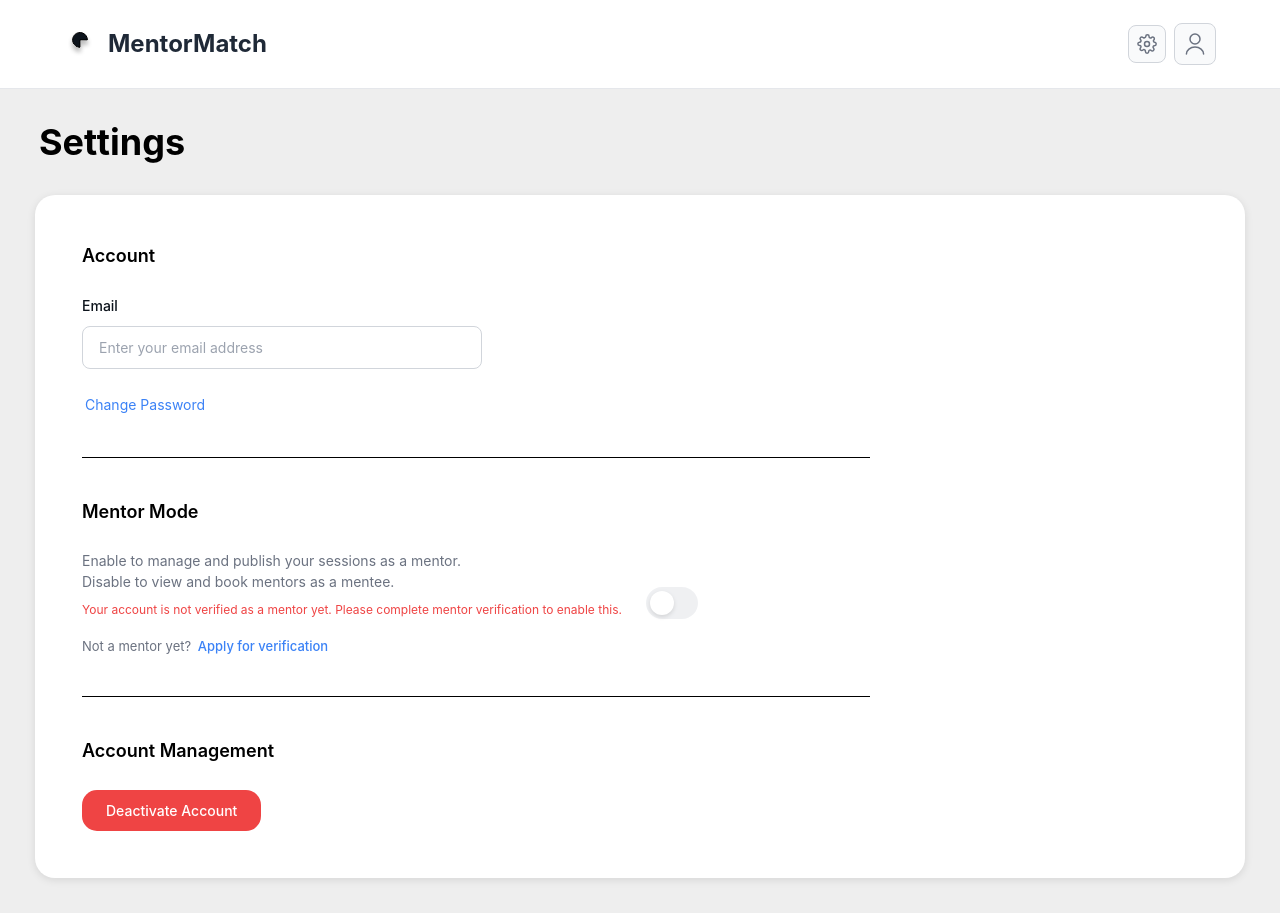
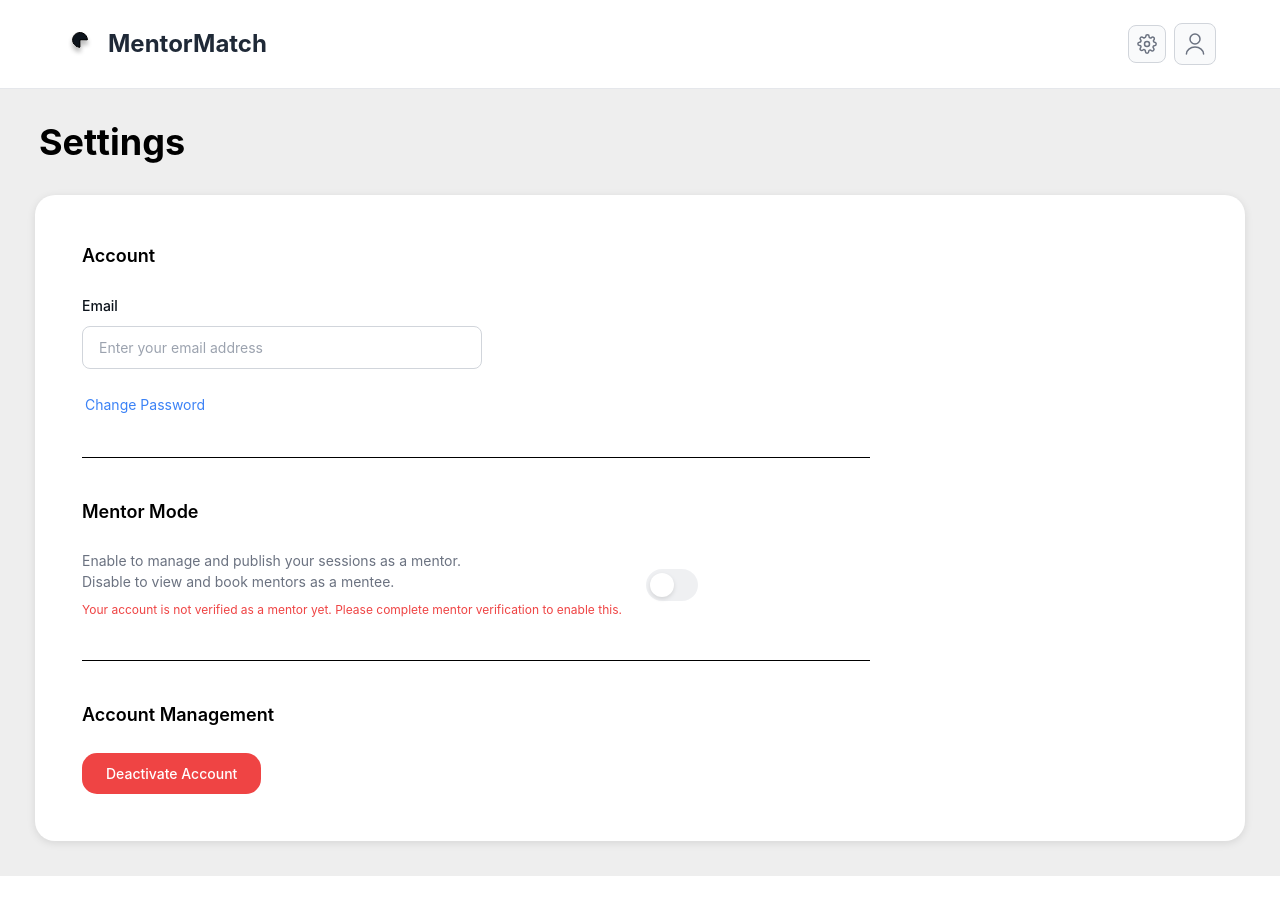
Before and after one commit to virtuecho/MentorMatch, a Vue app: page /settings in a window 1280 px wide. After the commit the page ends 876 px from the top, so only its background shows below. Built offline with nearby package versions, Linux system fonts and the light colour scheme; sample sign-in values are in the browser's storage.

Commit message:
Drop apply for verification

```diff
--- a/src/components/SettingsContent.vue
+++ b/src/components/SettingsContent.vue
@@ -42,7 +42,7 @@
               <p v-if="!isEligibleMentor" class="eligibility-hint">Your account is not verified as a mentor yet. Please complete mentor verification to enable this.</p>
 
               <!-- Mentor Verification Hint -->
-              <div class="mentor-verification-hint">
+              <div class="mentor-verification-hint" v-if="false">
                 <p class="verification-text">
                   Not a mentor yet?
                   <a href="#" @click.prevent="goToMentorVerification" class="verification-link">
```
